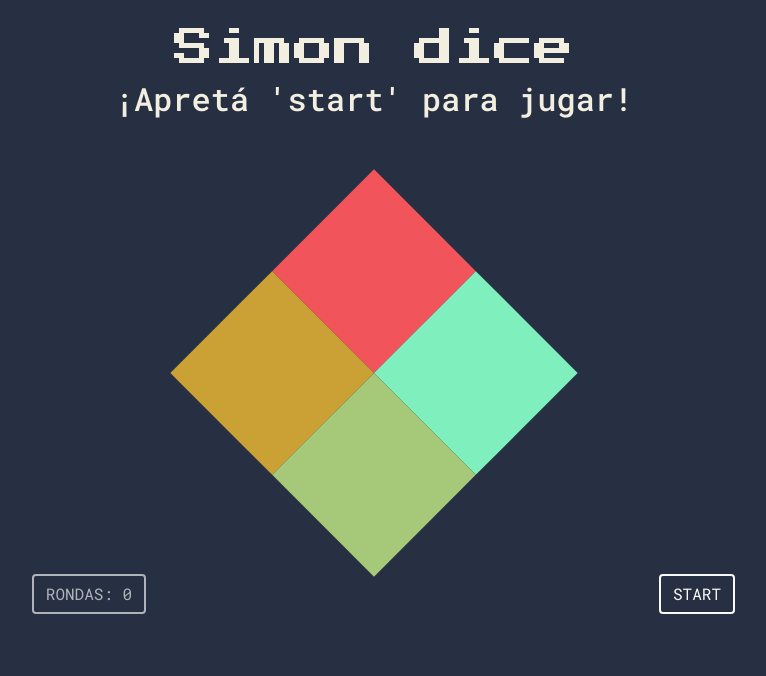
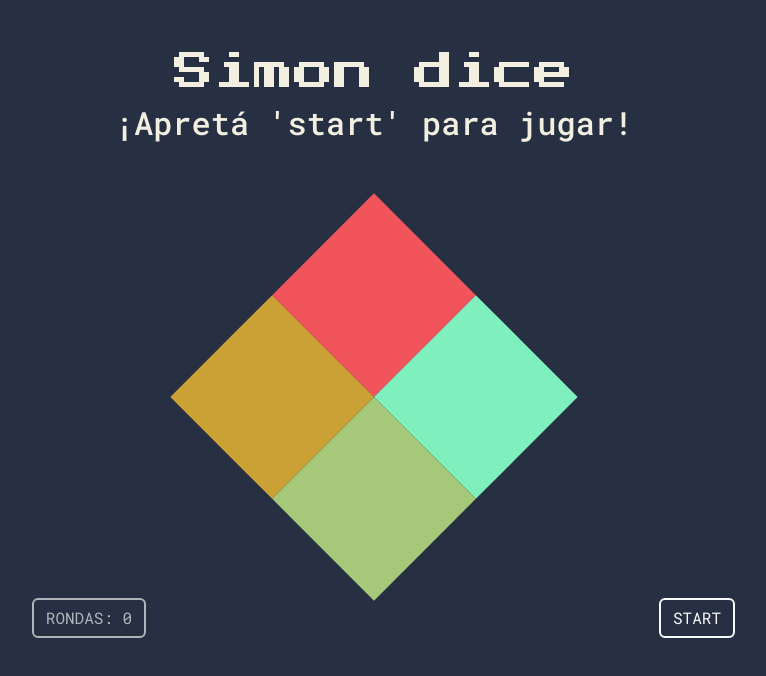
Before and after one commit to Iara-Pou/juego-simon-dice, a website: page index.html in a window 1280 px wide. Shown: the whole page, without its empty margins (266-1032 px from the left). Drawn offline with nearby package versions, Linux system fonts and the light colour scheme.

Commit message:
Arregla bug atributo integridad
Estaba bloqueado, entonces lo borré y funciona ahora.

```diff
--- a/index.html
+++ b/index.html
@@ -7,15 +7,14 @@
     <meta name="viewport" content="width=device-width, initial-scale=1.0">
     <title>simon dice</title>
     <link href="https://fonts.googleapis.com/css2?family=Press+Start+2P&family=Roboto+Mono:wght@400;500&display=swap" rel="stylesheet">
-    <link href="https://cdn.jsdelivr.net/npm/bootstrap@5.0.2/dist/css/bootstrap.min.css" rel="stylesheet"
-        integrity="sha384-EVSTQN3/azprG1Anm3QDgpJLIm9Nao0Yz1ztcQTwFspd3yD65VohhpuuCOmLASjC" crossorigin="anonymous">
+    <link href="./node_modules/bootstrap/dist/css/bootstrap.css" rel="stylesheet" crossorigin="anonymous">
     <link rel="stylesheet" href="./styles.css">
 </head>
 
 <body>
     <div class="container pt-4 d-flex flex-column gap-4 text-center">
         <header>
-            <div class="container">
+            <div class="container mt-4">
                 <h1>Simon dice</h1>
                 <h2>¡Apretá 'start' para jugar!</h2>
             </div>
```
